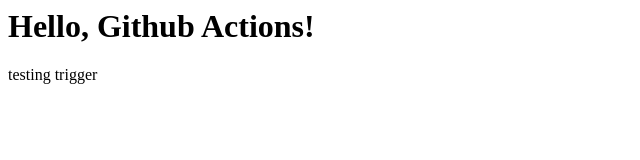
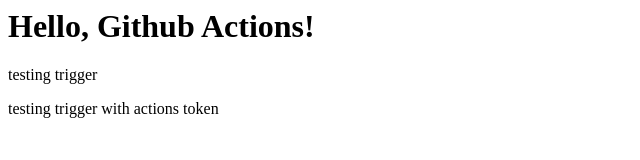
Before and after one commit to marvinalegre/rm-github-actions-deployment-workflow, a website: page dist/index.html in a window 1280 px wide. Shown: the whole page, without its empty margins (0-640 px from the left). Drawn offline with Linux system fonts and the light colour scheme.

Commit message:
another test with actions token

```diff
--- a/dist/index.html
+++ b/dist/index.html
@@ -1,2 +1,3 @@
 <h1>Hello, Github Actions!</h1>
 <p>testing trigger</p>
+<p>testing trigger with actions token</p>
```
